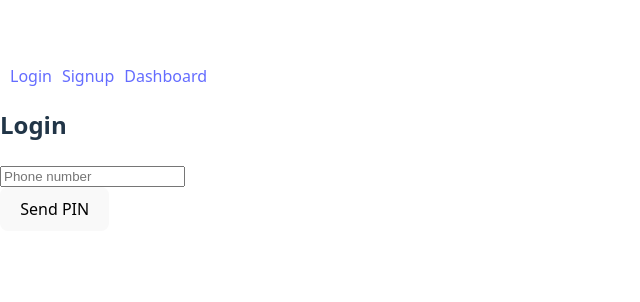
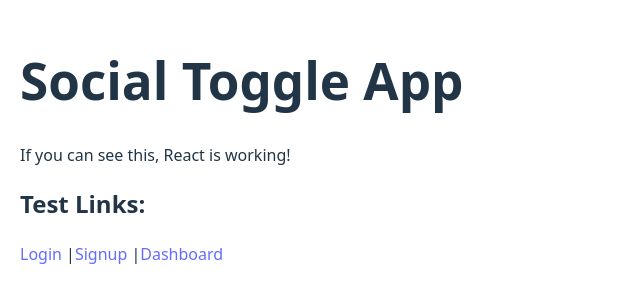
Before and after one commit to charbob/social-toggle-app, a React (Vite) app: page / in a window 1280 px wide. Shown: the part 258-560 px from the top of the page, without its empty margins (0-640 px from the left). Built offline with nearby package versions, Linux system fonts and the light colour scheme.

Commit message:
Temporarily simplify App to debug white screen

```diff
--- a/src/App.jsx
+++ b/src/App.jsx
@@ -1,37 +1,17 @@
 import React from "react";
-import { BrowserRouter as Router, Routes, Route, Link, Navigate } from "react-router-dom";
-import Login from "./Login";
-import Signup from "./Signup";
-import Dashboard from "./Dashboard";
-import { useAuth } from "./AuthContext";
-
-function ProtectedRoute({ children }) {
-  const { user } = useAuth();
-  if (!user) {
-    return <Navigate to="/login" replace />;
-  }
-  return children;
-}
 
 function App() {
   return (
-    <Router>
-      <nav style={{ margin: 10 }}>
-        <Link to="/login" style={{ marginRight: 10 }}>Login</Link>
-        <Link to="/signup" style={{ marginRight: 10 }}>Signup</Link>
-        <Link to="/dashboard">Dashboard</Link>
-      </nav>
-      <Routes>
-        <Route path="/login" element={<Login />} />
-        <Route path="/signup" element={<Signup />} />
-        <Route path="/dashboard" element={
-          <ProtectedRoute>
-            <Dashboard />
-          </ProtectedRoute>
-        } />
-        <Route path="*" element={<Login />} />
-      </Routes>
-    </Router>
+    <div style={{ padding: 20 }}>
+      <h1>Social Toggle App</h1>
+      <p>If you can see this, React is working!</p>
+      <div>
+        <h2>Test Links:</h2>
+        <a href="/login">Login</a> |
+        <a href="/signup">Signup</a> |
+        <a href="/dashboard">Dashboard</a>
+      </div>
+    </div>
   );
 }
 
```
